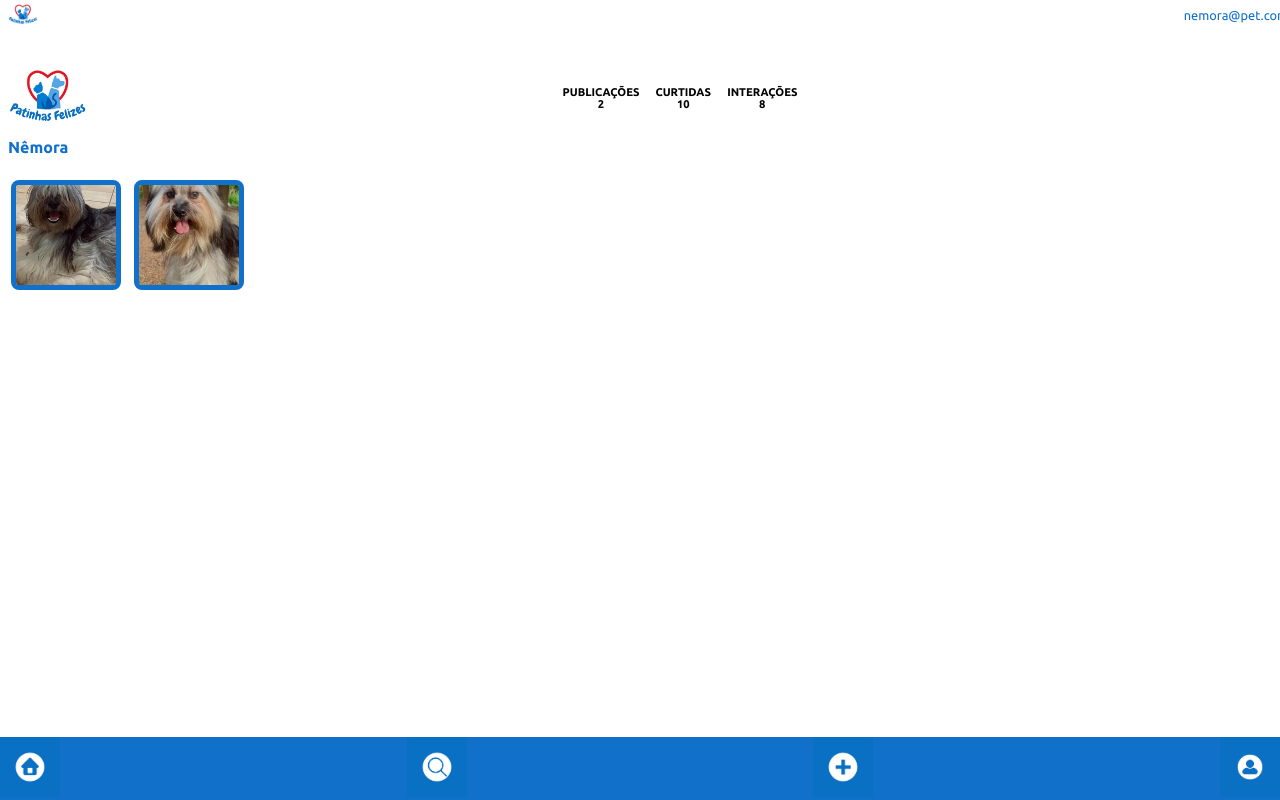
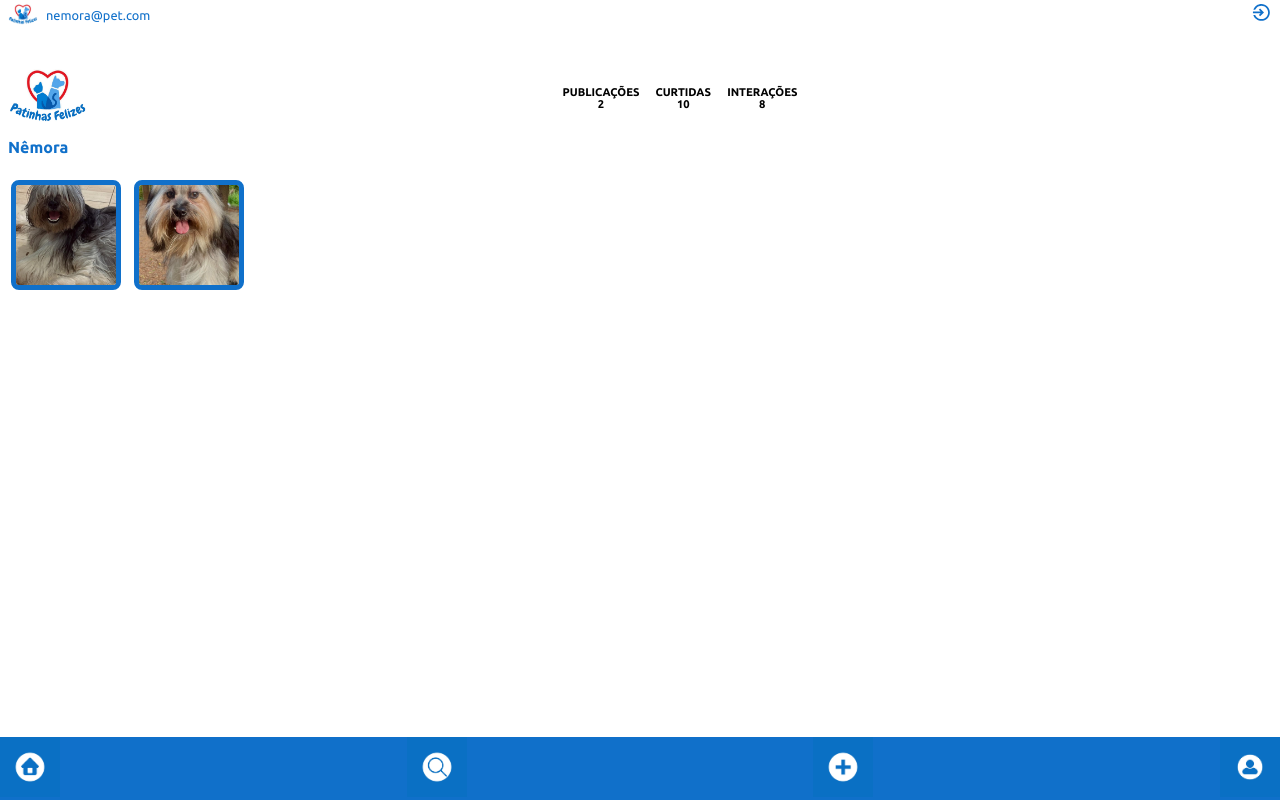
Before and after one commit to senacsrn/patinhasfelizes, a website: page profile.html in a window 1280 px wide. Drawn offline with nearby package versions, Linux system fonts and the light colour scheme.

Commit message:
new header layout

```diff
--- a/profile.html
+++ b/profile.html
@@ -14,8 +14,10 @@
   <body>
     <header>
       <div class="info">
-        <img src="logo.jpeg" alt="" />
-        <a href="">nemora@pet.com</a>
+        <div class="person">
+          <img src="logo.jpeg" alt="" /> <a href="">nemora@pet.com</a>
+        </div>
+        <a class="logout" href="index.html"><ion-icon name="log-in"></ion-icon></a>
       </div>
     </header>
 
```
Also changed, not shown: search-profile.html (+4 -2 lines).
